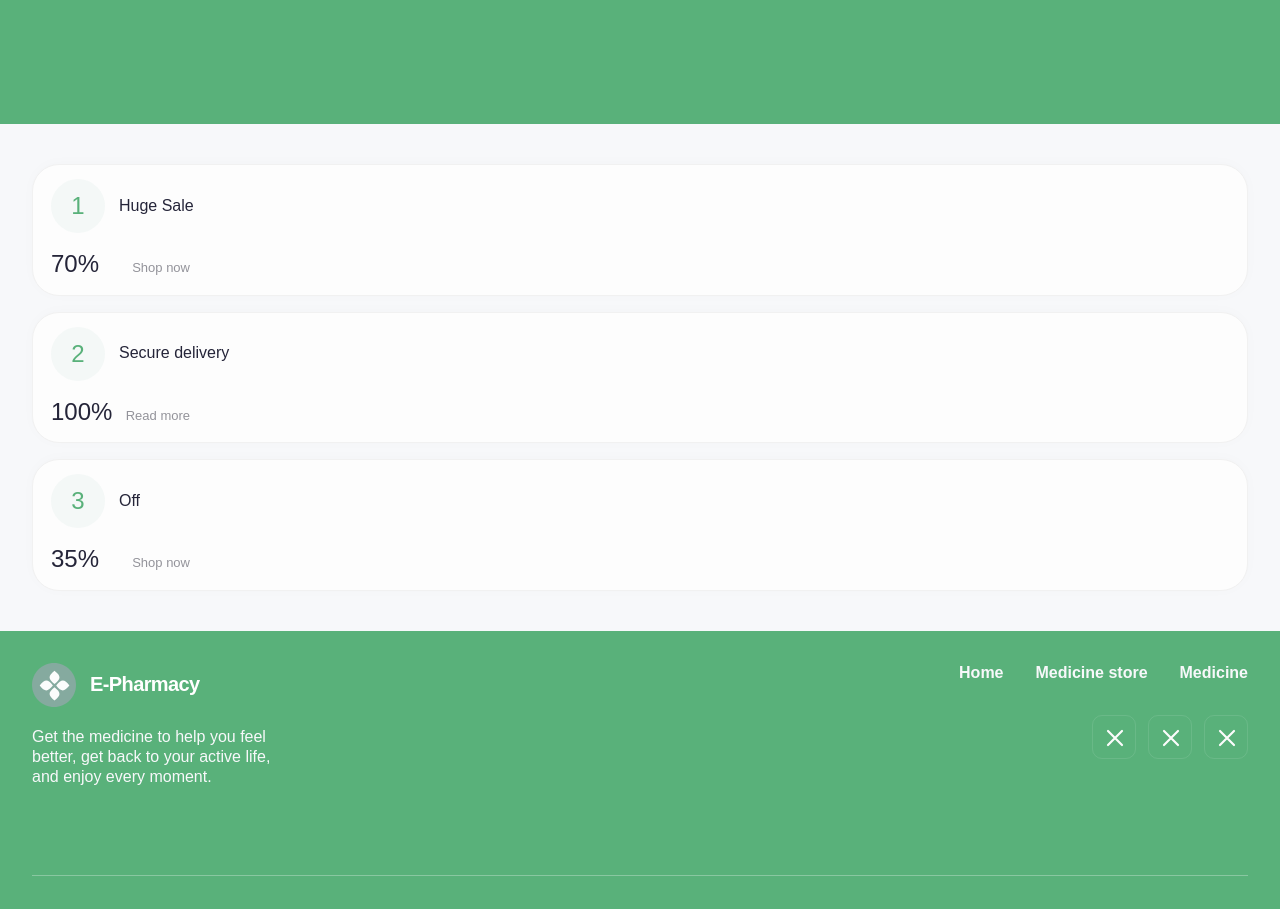
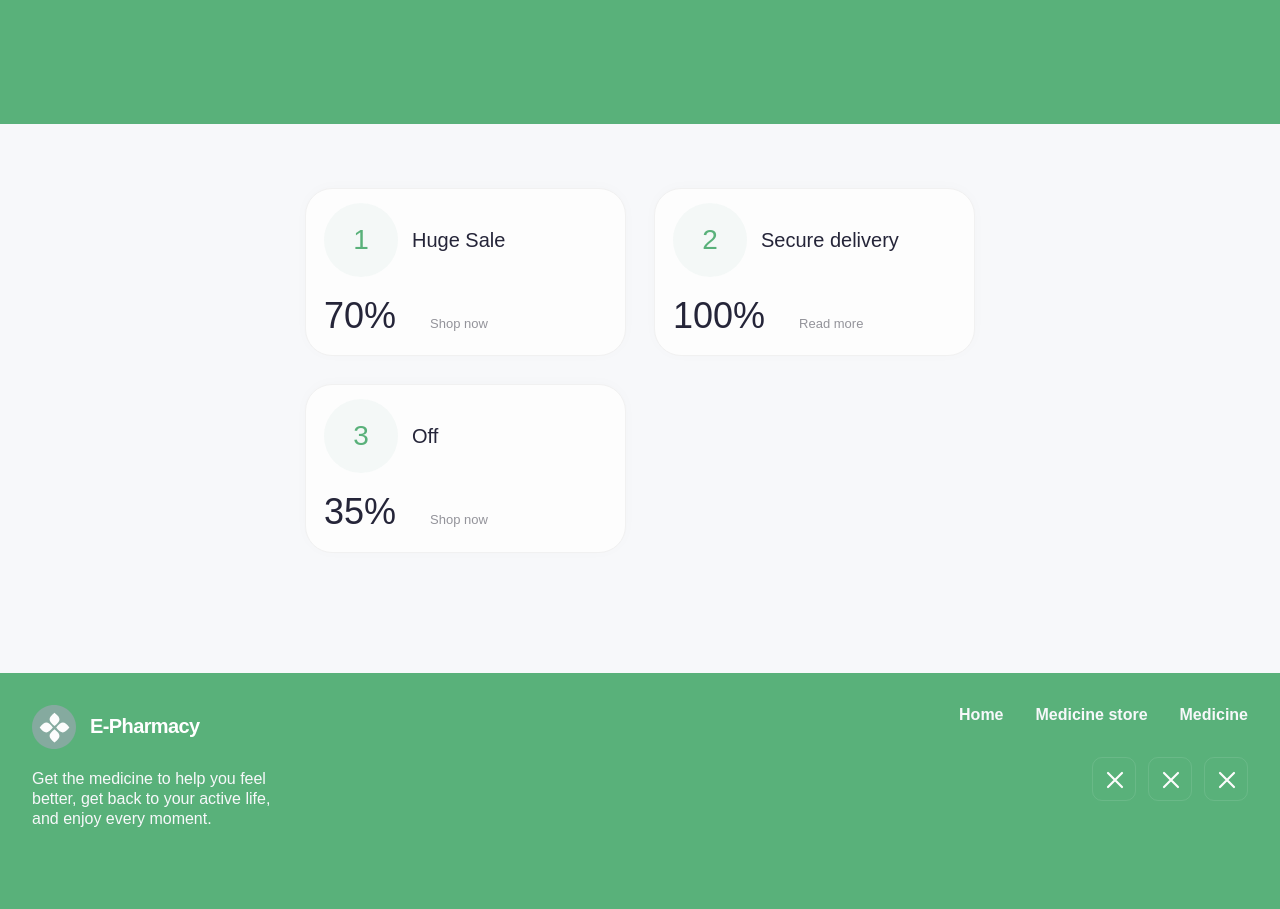
Before and after one commit to DianaKryzhanivska/E-Pharmacy, a React (Create React App) app: page /E-Pharmacy/home in a window 1280 px wide. Shown: the part 900-1809 px from the top of the page. Built offline with nearby package versions, Linux system fonts and the light colour scheme.

Commit message:
Update PromoBanners.styled.js

```diff
--- a/src/components/Home/PromoBanners/PromoBanners.styled.js
+++ b/src/components/Home/PromoBanners/PromoBanners.styled.js
@@ -3,14 +3,32 @@ import { CommonContainer } from "styles/GlobalStyles";
 
 export const Container = styled(CommonContainer)`
   padding-top: 40px;
-  padding-bottom: 40px;
+  padding-bottom: 80px;
   background: ${({ theme }) => theme.colors.lightGray};
+
+  @media only screen and (min-width: 768px) {
+    display: flex;
+    justify-content: center;
+    padding-top: 64px;
+    padding-bottom: 120px;
+  }
 `;
 
 export const List = styled.ul`
   display: flex;
   flex-direction: column;
   gap: 16px;
+
+  @media only screen and (min-width: 768px) {
+    width: 670px;
+    flex-direction: row;
+    flex-wrap: wrap;
+    gap: 28px;
+  }
+
+  @media only screen and (min-width: 1440px) {
+    width: 1020px;
+  }
 `;
 
 export const Banner = styled.li`
@@ -19,6 +37,10 @@ export const Banner = styled.li`
   border-radius: 27px;
   border: 1.155px solid #f1f1f1;
   box-shadow: 0px -1px 13.858px 0px rgba(29, 30, 33, 0.02);
+
+  @media only screen and (min-width: 768px) {
+    width: 321px;
+  }
 `;
 
 export const RoundWithTitle = styled.div`
@@ -40,6 +62,12 @@ export const Round = styled.div`
   font-size: 24px;
   font-weight: 400;
   line-height: 1em;
+
+  @media only screen and (min-width: 768px) {
+    width: 74px;
+    height: 74px;
+    font-size: 28px;
+  }
 `;
 
 export const Title = styled.h3`
@@ -47,6 +75,10 @@ export const Title = styled.h3`
   font-size: 16px;
   font-weight: 500;
   line-height: 1.4em;
+
+  @media only screen and (min-width: 768px) {
+    font-size: 20px;
+  }
 `;
 
 export const Box = styled.div`
@@ -54,6 +86,12 @@ export const Box = styled.div`
   width: 145px;
   align-items: baseline;
   justify-content: space-between;
+
+  @media only screen and (min-width: 768px) {
+    gap: 28px;
+    width: auto;
+    justify-content: flex-start;
+  }
 `;
 
 export const Percentage = styled.p`
@@ -61,6 +99,10 @@ export const Percentage = styled.p`
   font-size: 24px;
   font-weight: 500;
   line-height: 1.4em;
+
+  @media only screen and (min-width: 768px) {
+    font-size: 36px;
+  }
 `;
 
 export const Btn = styled.button`
```
